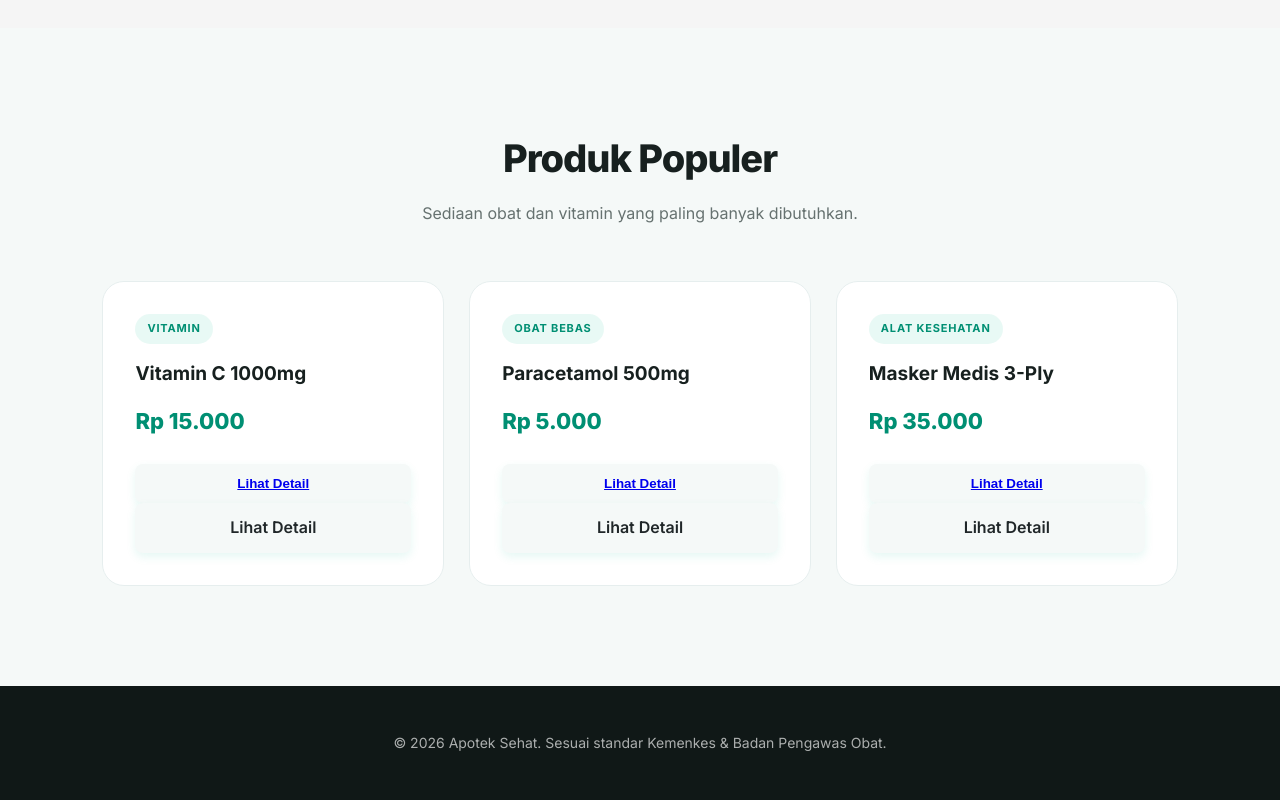
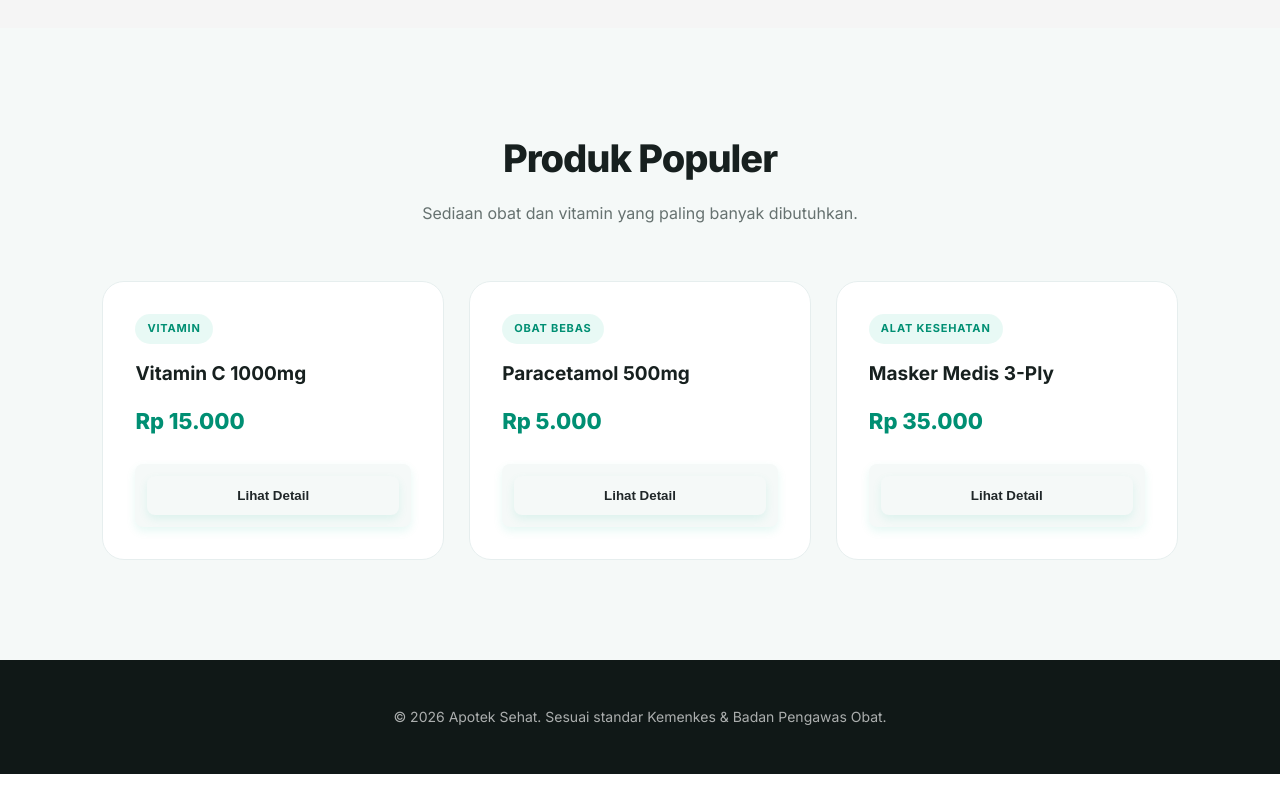
Before and after one commit to aryatino/Website-Apotek-Mandiri, a plain HTML site: page index.html in a window 1280 px wide. Shown: the part 1392-2192 px from the top of the page. After the commit the page ends 2166 px from the top, so only its background shows below. Drawn offline with Linux system fonts and the light colour scheme.

Commit message:
update page

```diff
--- a/index.html
+++ b/index.html
@@ -155,16 +155,16 @@
           </p>
 
           <button class="btn-product">
-           <a href="detail_screen.html"> Lihat Detail</a>
-          </button>
 
           <a
-            href="detail-produk.html"
+            href="detail_produk.html"
             class="btn-product"
             target="_self"
             style="text-align: center; text-decoration: none; display: block"
             >Lihat Detail</a
           >
+          </button>
+
         </div>
 
         <!-- Produk 2 -->
@@ -179,15 +179,15 @@
           </p>
 
           <button class="btn-product">
-             <a href="detail_screen.html">Lihat Detail</a>
-          </button>
-          <a
-            href="detail-produk.html"
+             <a
+            href="detail_produk.html"
             class="btn-product"
             target="_self"
             style="text-align: center; text-decoration: none; display: block"
             >Lihat Detail</a
           >
+          </button>
+
         </div>
 
         <!-- Produk 3 -->
@@ -202,15 +202,15 @@
           </p>
 
           <button class="btn-product">
-            <a href="detail_screen.html">Lihat Detail</a>
-          </button>
-          <a
-            href="detail-produk.html"
+                <a
+            href="detail_produk.html"
             class="btn-product"
             target="_self"
             style="text-align: center; text-decoration: none; display: block"
             >Lihat Detail</a
           >
+          </button>
+
         </div>
       </div>
     </section>
```
